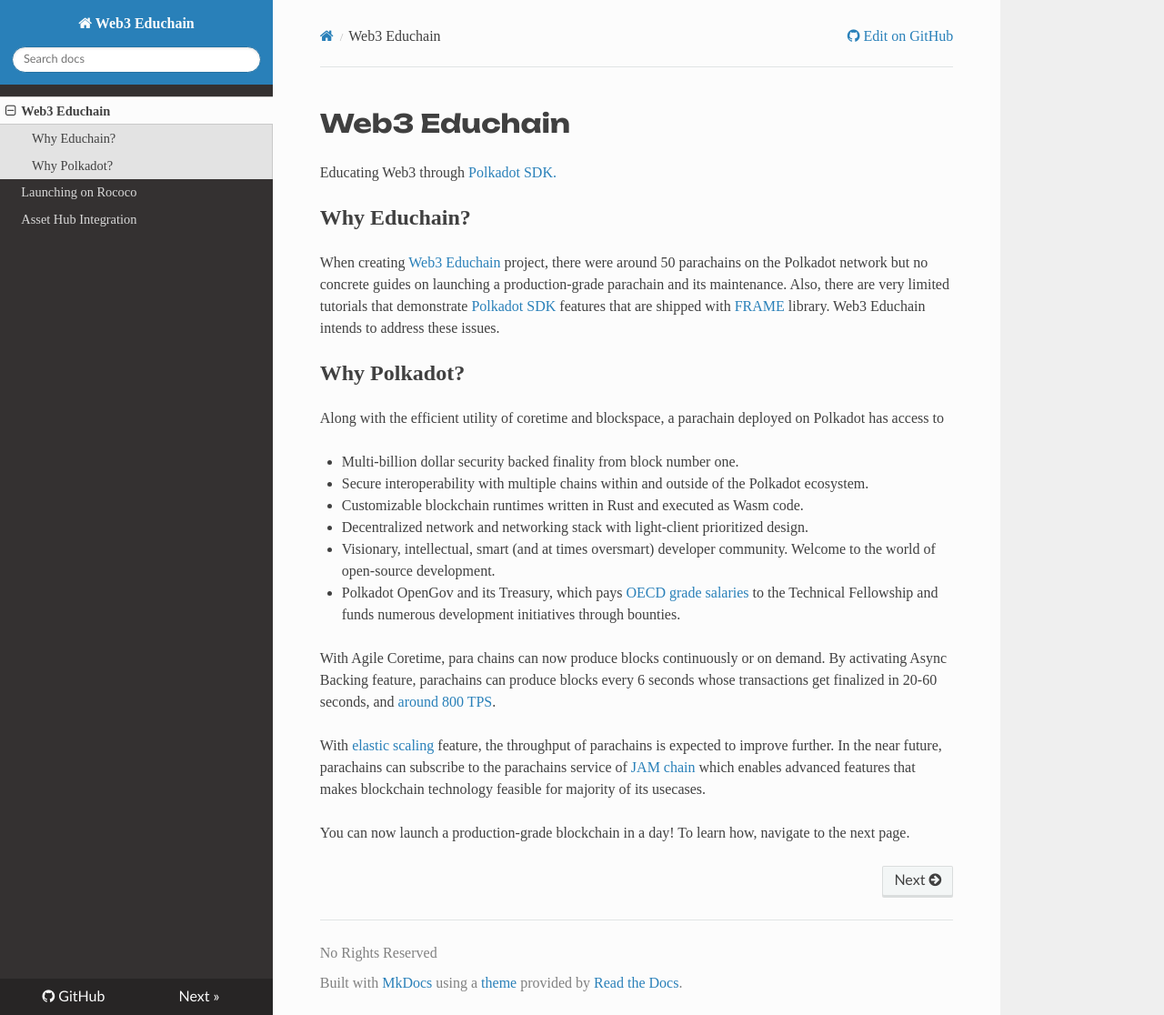
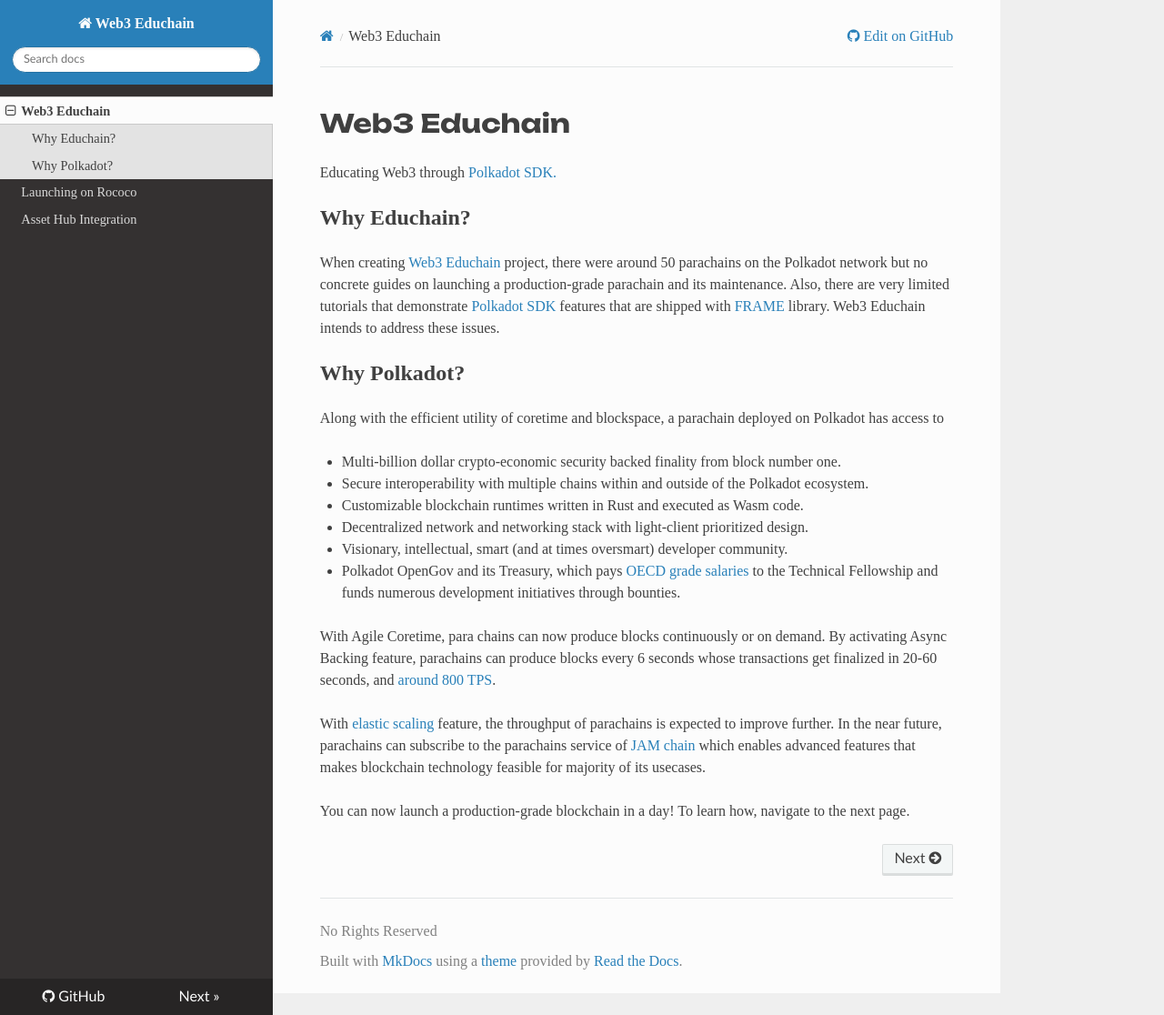
Before and after one commit to w3f/educhain, an MkDocs documentation site: the page built from docs/index.md, in a window 1280 px wide and 1116 px high. Shown: the whole window at 91% size. Built offline with MkDocs 1.6.1, drawn with Linux system fonts in a browser that asks for light colours; nearby versions of some CDN libraries.

Commit message:
Update index.md

```diff
--- a/docs/index.md
+++ b/docs/index.md
@@ -14,11 +14,11 @@
 
 Along with the efficient utility of coretime and blockspace, a parachain deployed on Polkadot has access to
 
-- Multi-billion dollar security backed finality from block number one.
+- Multi-billion dollar crypto-economic security backed finality from block number one.
 - Secure interoperability with multiple chains within and outside of the Polkadot ecosystem.
 - Customizable blockchain runtimes written in Rust and executed as Wasm code.
 - Decentralized network and networking stack with light-client prioritized design.
-- Visionary, intellectual, smart (and at times oversmart) developer community. Welcome to the world of open-source development.
+- Visionary, intellectual, smart (and at times oversmart) developer community.
 - Polkadot OpenGov and its Treasury, which pays [OECD grade salaries](https://polkadot-fellows.github.io/dashboard/#/membership) to the Technical Fellowship and funds numerous development initiatives through bounties.
 
 With Agile Coretime, para chains can now produce blocks continuously or on demand. By activating Async Backing
```
